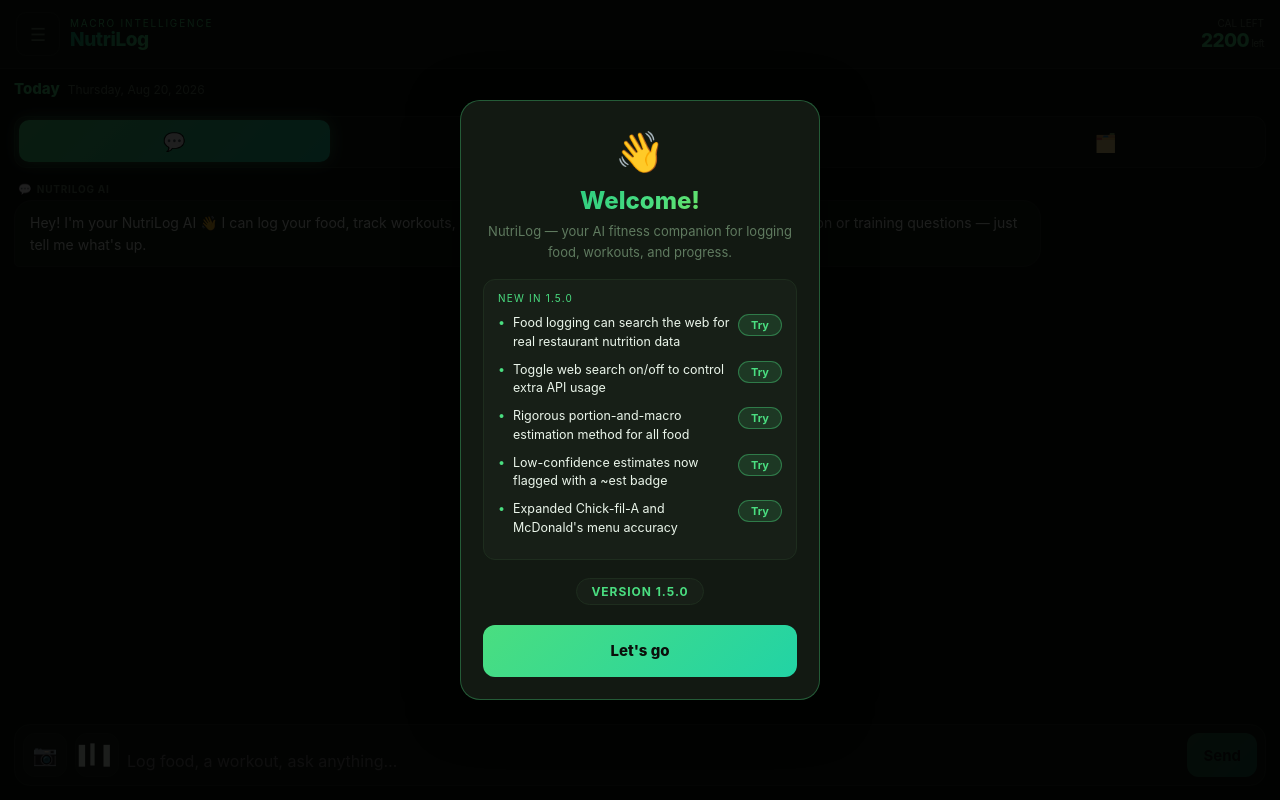
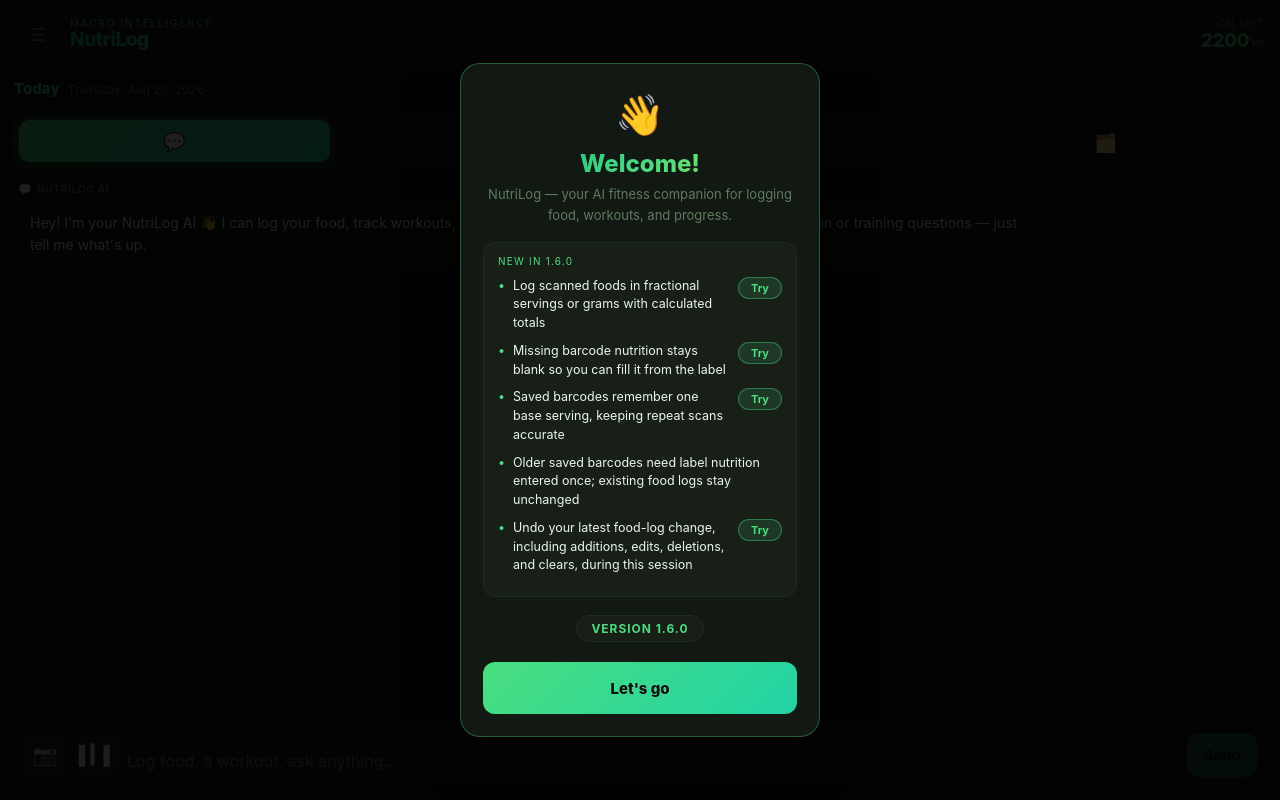
Before and after one commit to brayden20149-create/nutrilog-app, a React (Vite) app: page / in a window 1280 px wide. Built offline with nearby package versions, Linux system fonts and the light colour scheme.

Commit message:
Release NutriLog 1.6.0 with in-app change notes

```diff
--- a/package.json
+++ b/package.json
@@ -1,7 +1,7 @@
 {
   "name": "nutrilog-app",
   "private": true,
-  "version": "1.0.0",
+  "version": "1.6.0",
   "type": "module",
   "scripts": {
     "test": "node --test",
--- a/src/helpers.jsx
+++ b/src/helpers.jsx
@@ -2,9 +2,16 @@
 import { useState, useEffect, useRef } from "react";
 
 
-export const APP_VERSION = "1.5.0";
+export const APP_VERSION = "1.6.0";
 
 export const CHANGELOG = [
+  { version:"1.6.0", date:"Sep 9, 2026", notes:[
+    { text:"Log scanned foods in fractional servings or grams with calculated totals", action:"scan" },
+    { text:"Missing barcode nutrition stays blank so you can fill it from the label", action:"scan" },
+    { text:"Saved barcodes remember one base serving, keeping repeat scans accurate", action:"scan" },
+    { text:"Older saved barcodes need label nutrition entered once; existing food logs stay unchanged" },
+    { text:"Undo your latest food-log change, including additions, edits, deletions, and clears, during this session", action:"log" },
+  ]},
   { version:"1.5.0", date:"Jun 2026", notes:[
     { text:"Food logging can search the web for real restaurant nutrition data", action:"settings" },
     { text:"Toggle web search on/off to control extra API usage", action:"settings" },
```
